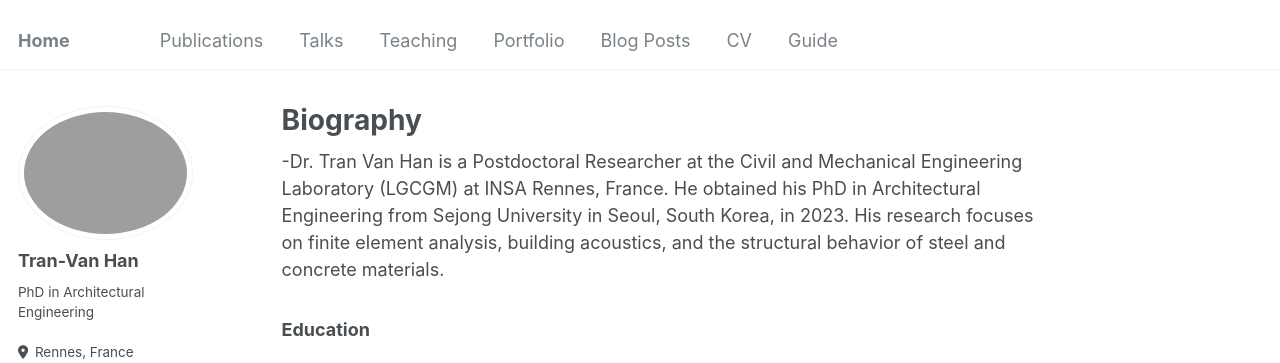
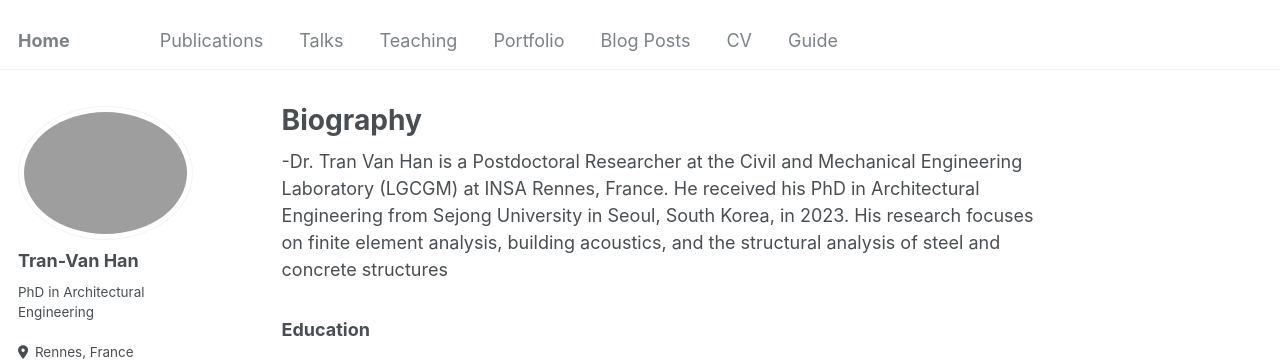
Before and after one commit to tranhan1405/tranhan1405.github.io, a Jekyll site: the page built from _pages/about.md, in a window 1280 px wide and 900 px high. Shown: the top 363 px of the window. Built offline with Jekyll 4.4.1, drawn with Linux system fonts in a browser that asks for light colours; some web fonts are replaced.

Commit message:
Update about.md

```diff
--- a/_pages/about.md
+++ b/_pages/about.md
@@ -7,7 +7,7 @@
   - /about.html
 ---
 
--Dr. Tran Van Han is a Postdoctoral Researcher at the Civil and Mechanical Engineering Laboratory (LGCGM) at INSA Rennes, France. He obtained his PhD in Architectural Engineering from Sejong University in Seoul, South Korea, in 2023. His research focuses on finite element analysis, building acoustics, and the structural behavior of steel and concrete materials.
+-Dr. Tran Van Han is a Postdoctoral Researcher at the Civil and Mechanical Engineering Laboratory (LGCGM) at INSA Rennes, France. He received his PhD in Architectural Engineering from Sejong University in Seoul, South Korea, in 2023. His research focuses on finite element analysis, building acoustics, and the structural analysis of steel and concrete structures
 
 ### Education
 - **2024–present**: Postdoctoral Researcher, [Mechanical Engineering Laboratory (LGCGM)](https://www.insa-rennes.fr/en/lgcgm.html), [INSA Rennes](https://www.insa-rennes.fr/index.html), Rennes, France
```
